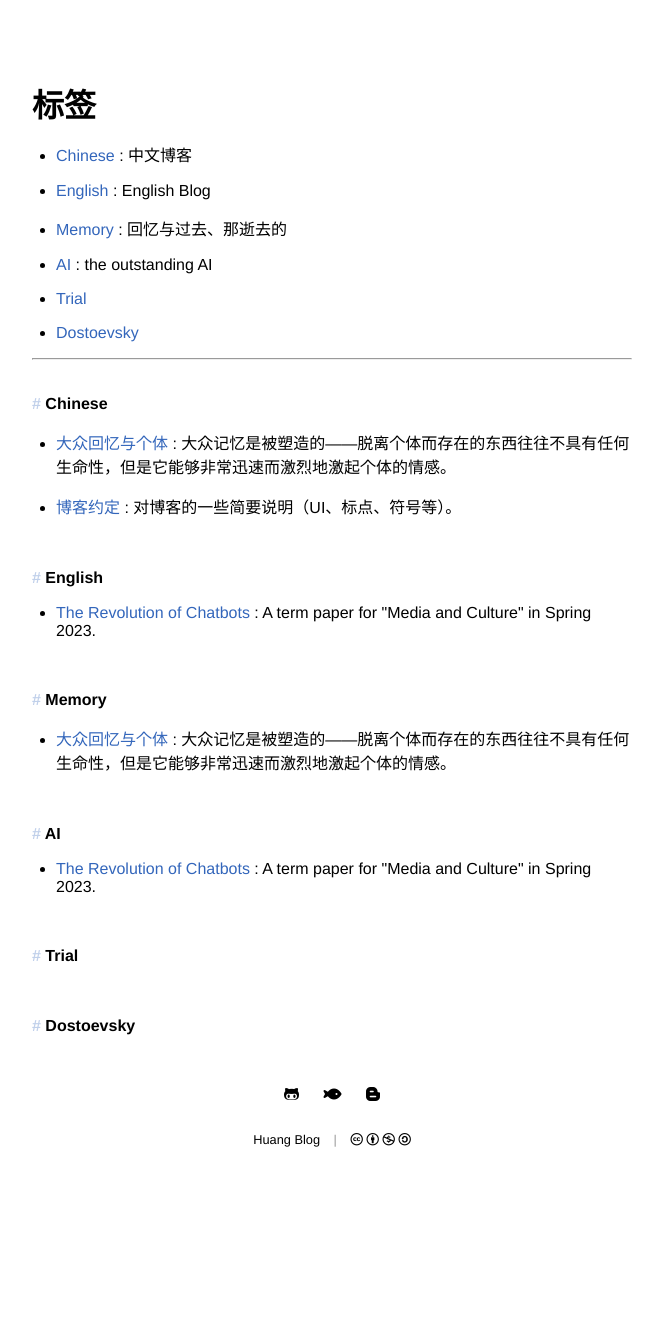
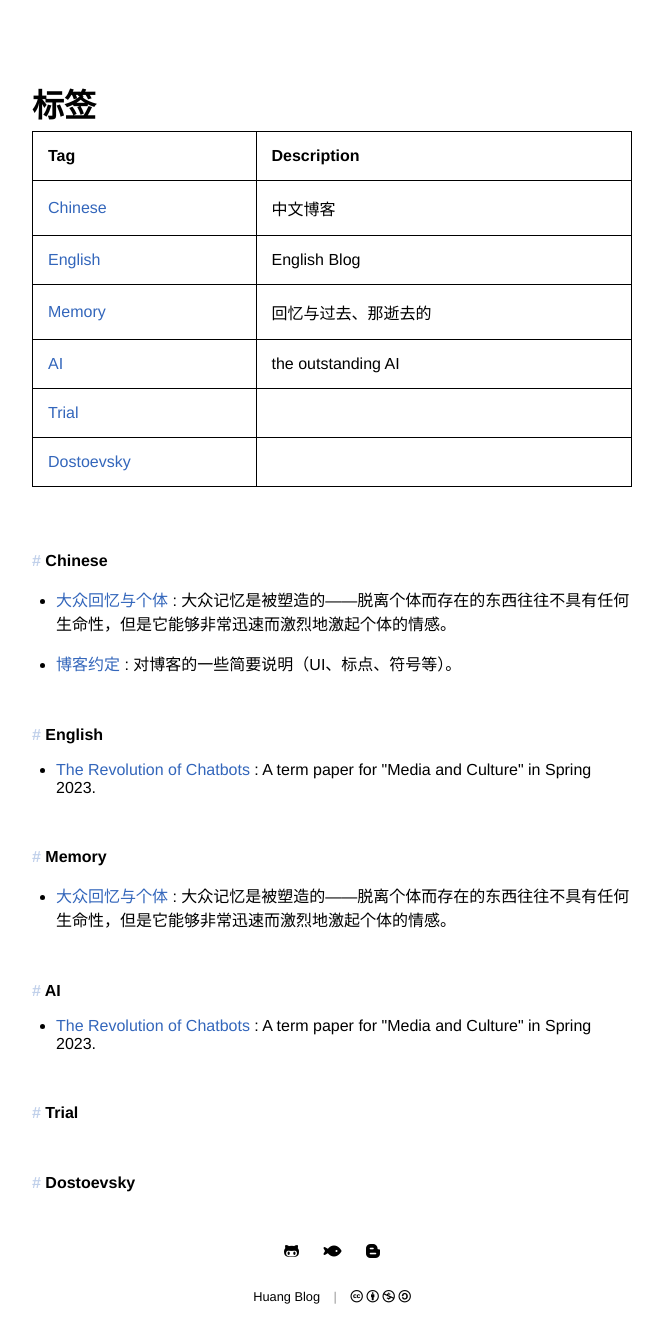
Before and after one commit to huang-feiyu/huang-feiyu.github.io, a Jekyll site: the page built from pages/tags.md, in a window 1280 px wide. Shown: the whole page, without its empty margins (308-971 px from the left). Built offline with Jekyll 4.4.1, drawn with Linux system fonts in a browser that asks for light colours; nearby versions of some CDN libraries; before the commit the page ends 1178 px from its top, so only the background shows below that.

Commit message:
feat: add tag-table rather than bullet list

```diff
--- a/_includes/item-tag.html
+++ /dev/null
@@ -1,6 +0,0 @@
-<li>
-  <a href="{{ page.url }}#{{ tag.tag }}">{{ tag.name }}</a>
-  {% if tag.description != '' %}
-  : {{ tag.description }}
-  {% endif %}
-</li>
--- /dev/null
+++ b/_includes/tag-table.html
@@ -0,0 +1,27 @@
+<table>
+  <thead>
+    <tr>
+      <th>{{ include.col1 }}</th>
+      <th>{{ include.col2 }}</th>
+    </tr>
+  </thead>
+
+  <tbody>
+    {% if site.data.settings.tags != nil %}
+      {% for tag in site.data.settings.tags %}
+    <tr>
+        {% if include.series == nil or tag.series %}
+          <td>
+            <a href="{{ page.url }}#{{ tag.tag }}">{{ tag.name }}</a>
+          </td>
+          <td>
+            {% if tag.description != '' %}
+              {{ tag.description }}
+            {% endif %}
+          </td>
+        {% endif %}
+    </tr>
+      {% endfor %}
+    {% endif %}
+  </tbody>
+</table>
--- a/_layouts/tags.html
+++ b/_layouts/tags.html
@@ -10,14 +10,7 @@ layout: default
   <article>
 
   <!-- Representation of within page links -->
-  {% if site.data.settings.tags != nil %}
-    <ul>
-    {% for tag in site.data.settings.tags %}
-      {% include item-tag.html %}
-    {% endfor %}
-    </ul>
-  {% endif %}
-  <hr>
+  {% include tag-table.html col1="Tag" col2="Description" %}
 
   <!-- Seperated tags -->
   {% if site.data.settings.tags != nil %}
```
Also changed, not shown: _layouts/series.html (+1 -10 lines).
